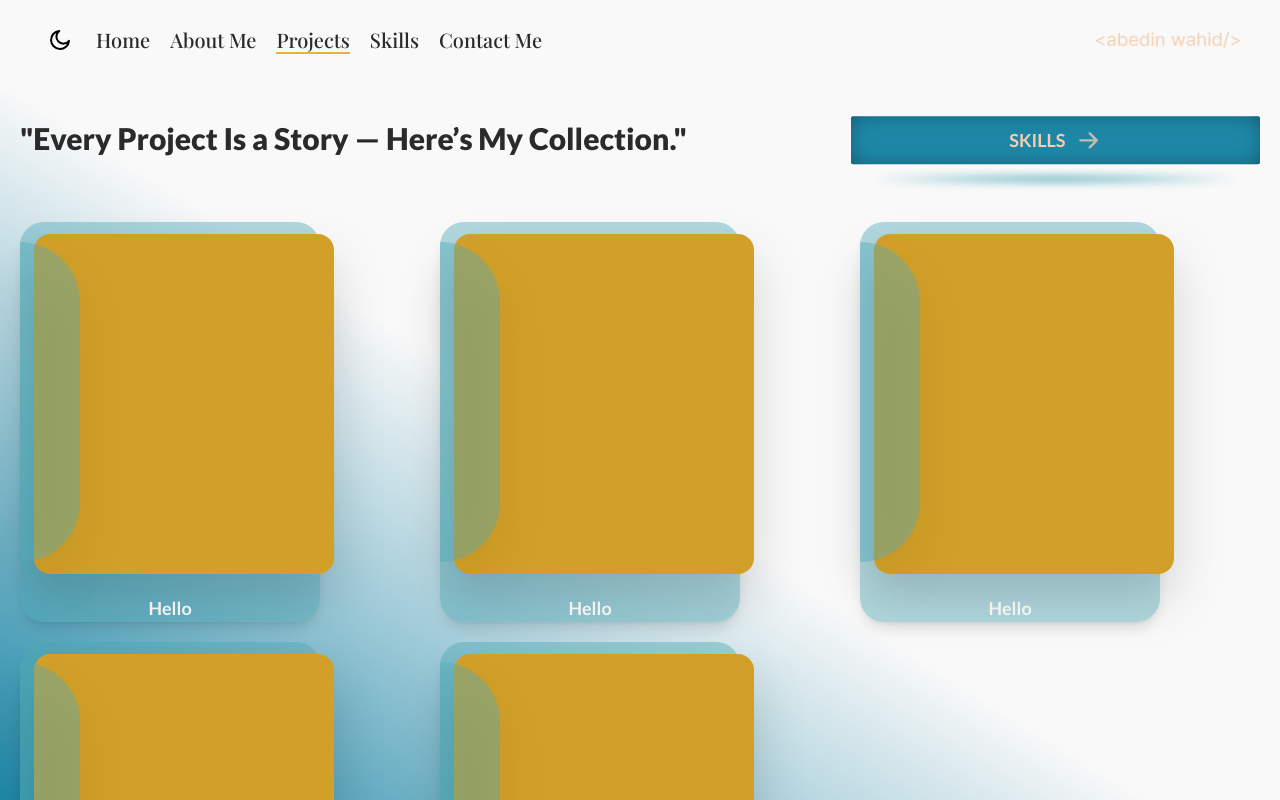
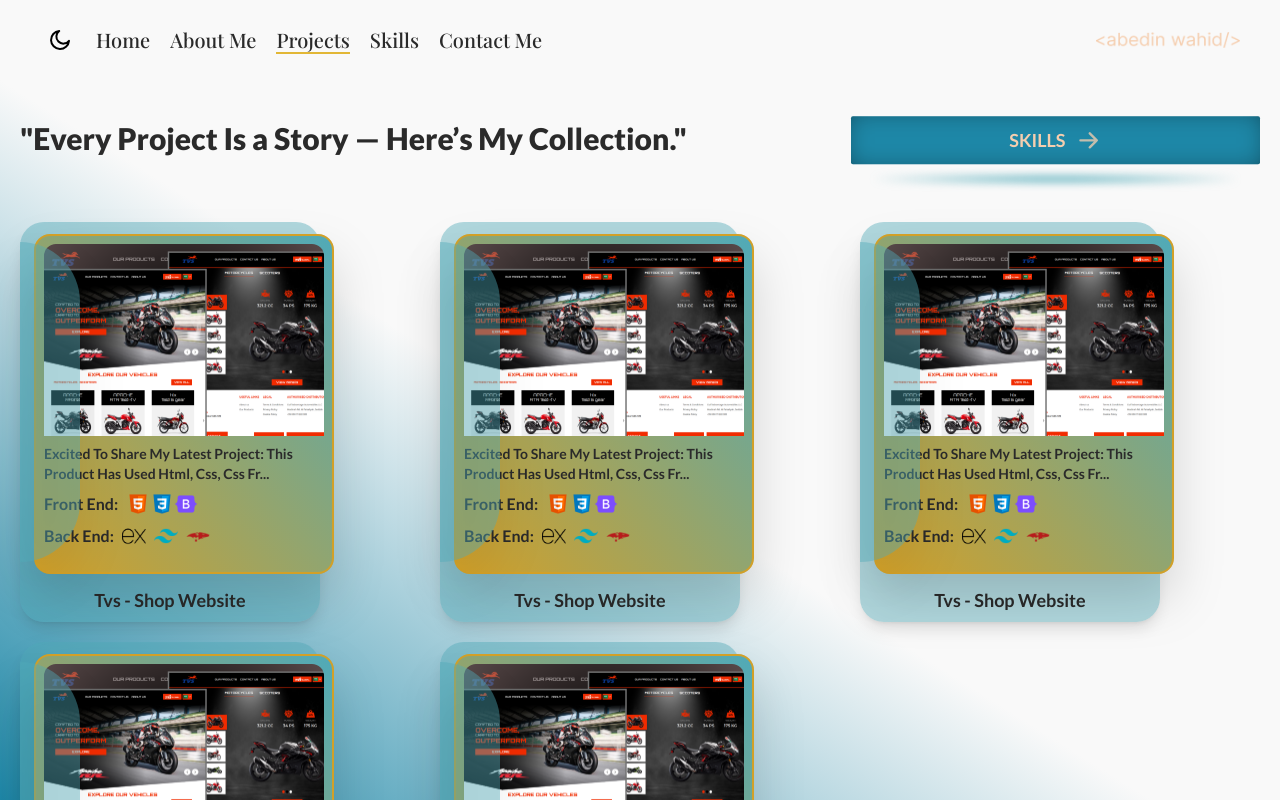
Before and after one commit to abedinwahid9/my-portfolio, a Next.js app: page /projects in a window 1280 px wide. Built offline with nearby package versions, Linux system fonts and the light colour scheme.

Commit message:
card design complete

```diff
--- a/src/app/components/share/ProjectCard.tsx
+++ b/src/app/components/share/ProjectCard.tsx
@@ -1,28 +1,134 @@
 "use client";
 import { motion } from "framer-motion";
-import React from "react";
+import Image from "next/image";
+import React, { useState } from "react";
+import demo from "@/assets/demo.png";
+import html from "../../../../public/icons/icons8-html-480.png";
+import css from "../../../../public/icons/icons8-css3-480.png";
+import bootstrap from "../../../../public/icons/icons8-bootstrap-480.png";
+import express from "../../../../public/icons/icons8-express-js-500.png";
+import tailwind from "../../../../public/icons/icons8-tailwindcss-480.png";
+import mongoose from "../../../../public/icons/icons8-mongoose-480.png";
 
 const ProjectCard: React.FC = () => {
+  const [hover, setHover] = useState<boolean>(false);
+
+  const description: string = `   Excited to share my latest project: This product has used Html, Css,
+            Css framework Tailwind css, Vanilla javascript. This website fully
+            responsive tablet and mobile screen`;
+
+  const cardVariants = {
+    // default: { x: 10, zIndex: 1 },
+    start: {
+      x: [10, 60, 10], // Moves right on hover
+      transition: {
+        duration: 1,
+        ease: "easeIn",
+      },
+      zIndex: 9999,
+    },
+    animate: {
+      x: [10, 65, 10],
+      zIndex: 1,
+      transition: {
+        duration: 1,
+        ease: "easeOut",
+      },
+    },
+  };
+
   return (
-    <motion.div className="sm:w-[300px] sm:h-[400px] w-[280px] h-[300px] rounded-3xl bg-[#50aab86e] relative z-0 shadow-lg">
+    <motion.div
+      onHoverStart={() => {
+        setHover(true);
+      }}
+      onHoverEnd={() => {
+        setHover(false);
+      }}
+      className="sm:w-[300px] h-[400px] w-[280px]  rounded-3xl bg-[#50aab86e] relative z-0 shadow-lg"
+    >
       {/* Card right bar */}
-      <div className="sm:w-[60px] sm:h-[320px] w-[40px] h-[220px] bg-[#50aab86e] absolute top-5 left-0 z-40 rounded-r-full drop-shadow-2xl"></div>
+      <div className="sm:w-[60px] h-[320px] w-[40px]  bg-[#50aab86e] absolute top-5 left-0 z-40 rounded-r-full drop-shadow-2xl"></div>
       <motion.div
-        initial={{ x: 10, zIndex: 1 }} // Initial position
-        whileHover={{
-          x: [10, 100, 10], // Moves right on hover
-          transition: {
-            duration: 0.5,
-            ease: "easeInOut",
-            delay: 0.1,
-          },
-          zIndex: 9999,
-        }}
-        animate={{ x: [10, 100, 10], zIndex: 1 }} // Returns to initial position after hover
-        className="sm:w-[300px] sm:h-[340px] w-[280px] h-[240px] bg-dr-link absolute top-3 -right-1 rounded-2xl drop-shadow-2xl"
-      ></motion.div>
+        variants={cardVariants}
+        // initial="default"
+        animate={hover ? "start" : "animate"}
+        className="sm:w-[300px] h-[340px] w-[280px]
+     bg-gradient-to-bl from-lg-button to-dr-link  backdrop-blur-3xl
+
+
+ border-dr-link border-2
+ absolute p-2 top-3 -right-1 rounded-2xl drop-shadow-2xl"
+      >
+        <Image
+          className="w-full h-3/5 object-cover  rounded-t-xl overflow-hidden"
+          src={demo}
+          alt="demo"
+          width={0}
+          height={0}
+        />
+        <div className="pt-2 flex flex-col gap-2">
+          <p className="text-dr-text font-semibold text-sm capitalize">
+            {description?.slice(0, 90)}...
+          </p>
+          <p className="text-dr-text font-bold text-base capitalize flex items-center gap-2">
+            <span>front end:</span>{" "}
+            <div className="flex">
+              <Image
+                className="w-6 h-6"
+                src={html}
+                alt="html"
+                width={0}
+                height={0}
+              />
+              <Image
+                className="w-6 h-6"
+                src={css}
+                alt="html"
+                width={0}
+                height={0}
+              />
+              <Image
+                className="w-6 h-6"
+                src={bootstrap}
+                alt="html"
+                width={0}
+                height={0}
+              />
+            </div>
+          </p>
+          <p className="text-dr-text font-bold text-base capitalize flex items-center gap-2">
+            <span>back end:</span>
+            <div className="flex gap-2">
+              <Image
+                className="w-6 h-6"
+                src={express}
+                alt="html"
+                width={0}
+                height={0}
+              />
+              <Image
+                className="w-6 h-6"
+                src={tailwind}
+                alt="html"
+                width={0}
+                height={0}
+              />
+              <Image
+                className="w-6 h-6"
+                src={mongoose}
+                alt="html"
+                width={0}
+                height={0}
+              />
+            </div>
+          </p>
+        </div>
+      </motion.div>
       <div className="w-full h-full flex justify-center items-end">
-        <h2 className="text-white font-bold text-lg">Hello</h2>
+        <h2 className="text-dr-text font-bold text-lg pb-2 capitalize dark:text-lg-text">
+          tvs - shop website
+        </h2>
       </div>
     </motion.div>
   );
```
Also changed, not shown: src/assets/demo.png (added).
